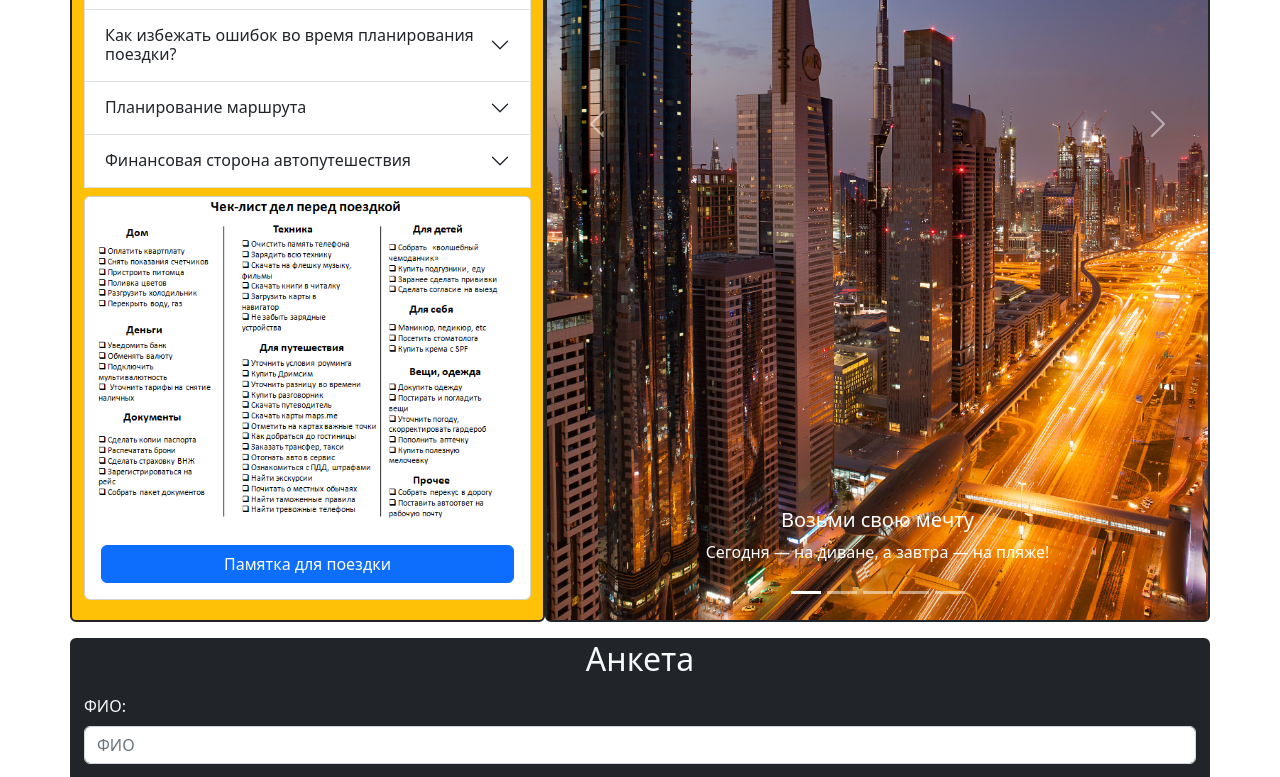
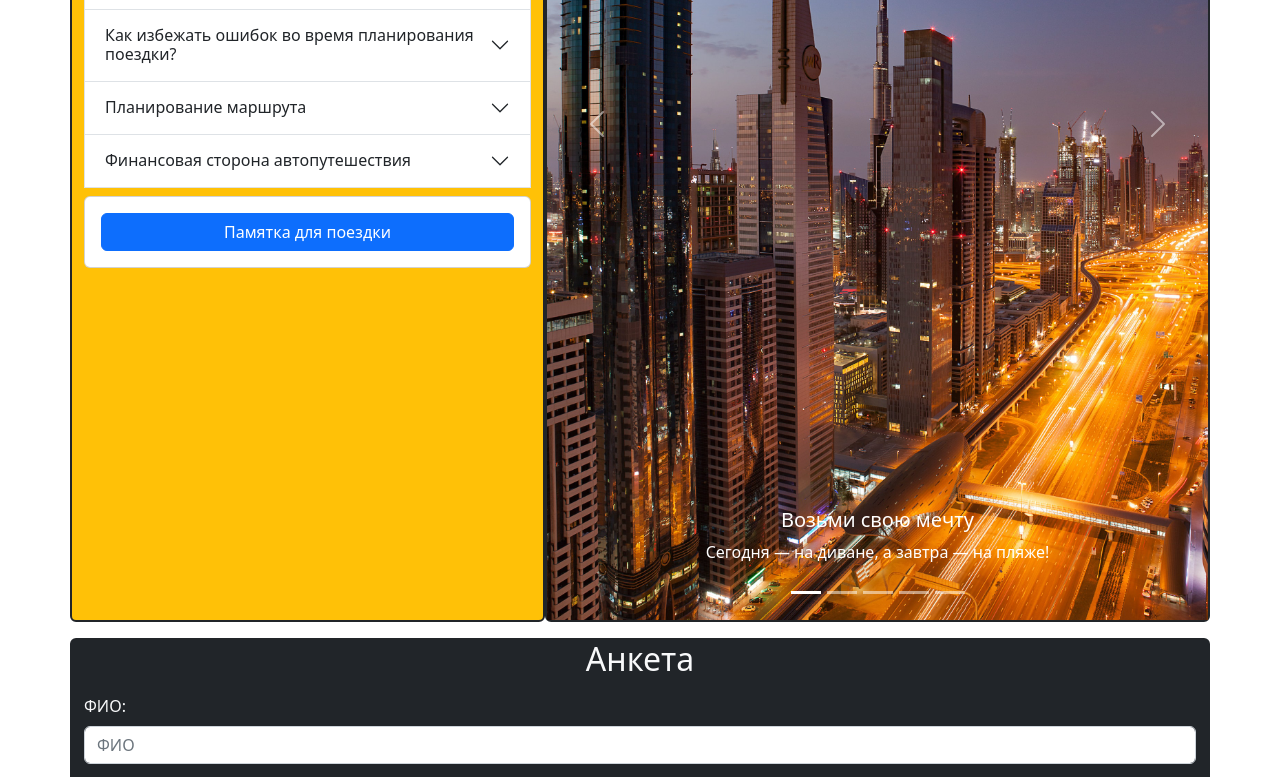
Before and after one commit to IlliaBielik/bootstrap-project, a website: page index.html in a window 1280 px wide. Shown: the part 546-1323 px from the top of the page. Drawn offline with nearby package versions, Linux system fonts and the light colour scheme.

Commit message:
Внес изменения в аккордион

```diff
--- a/index.html
+++ b/index.html
@@ -273,8 +273,7 @@
             </div>
           </div>
 
-          <div class="card" style="width: auto;">
-            <img src="assets/img/recomend-list.png" class="card-img-top" alt="...">
+          <div class="card mb-2" style="width: auto;">
             <div class="card-body">
               <div class="d-grid gap-2">
                 <button type="button" class="btn btn-primary" data-bs-toggle="modal" data-bs-target="#exampleModal">
```
